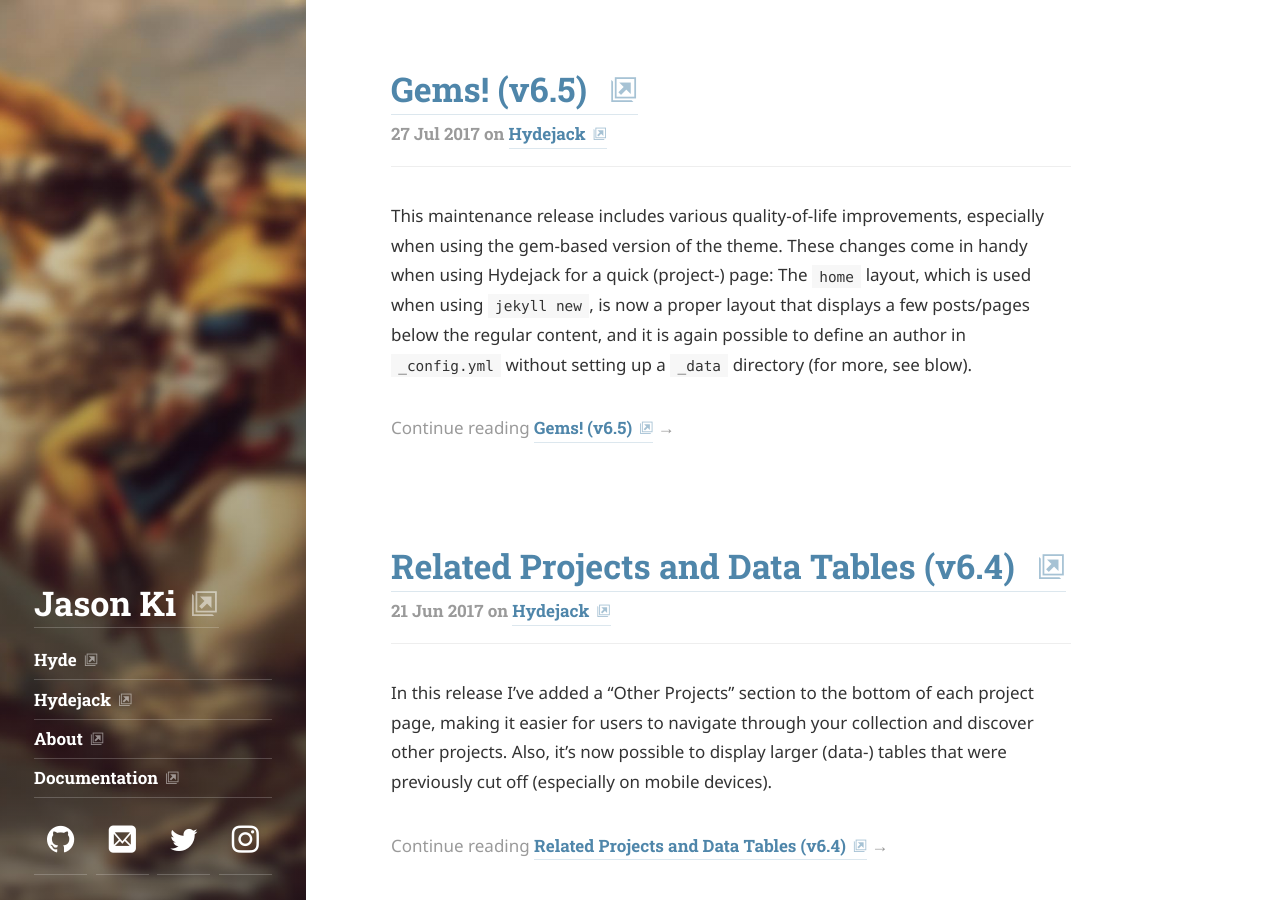
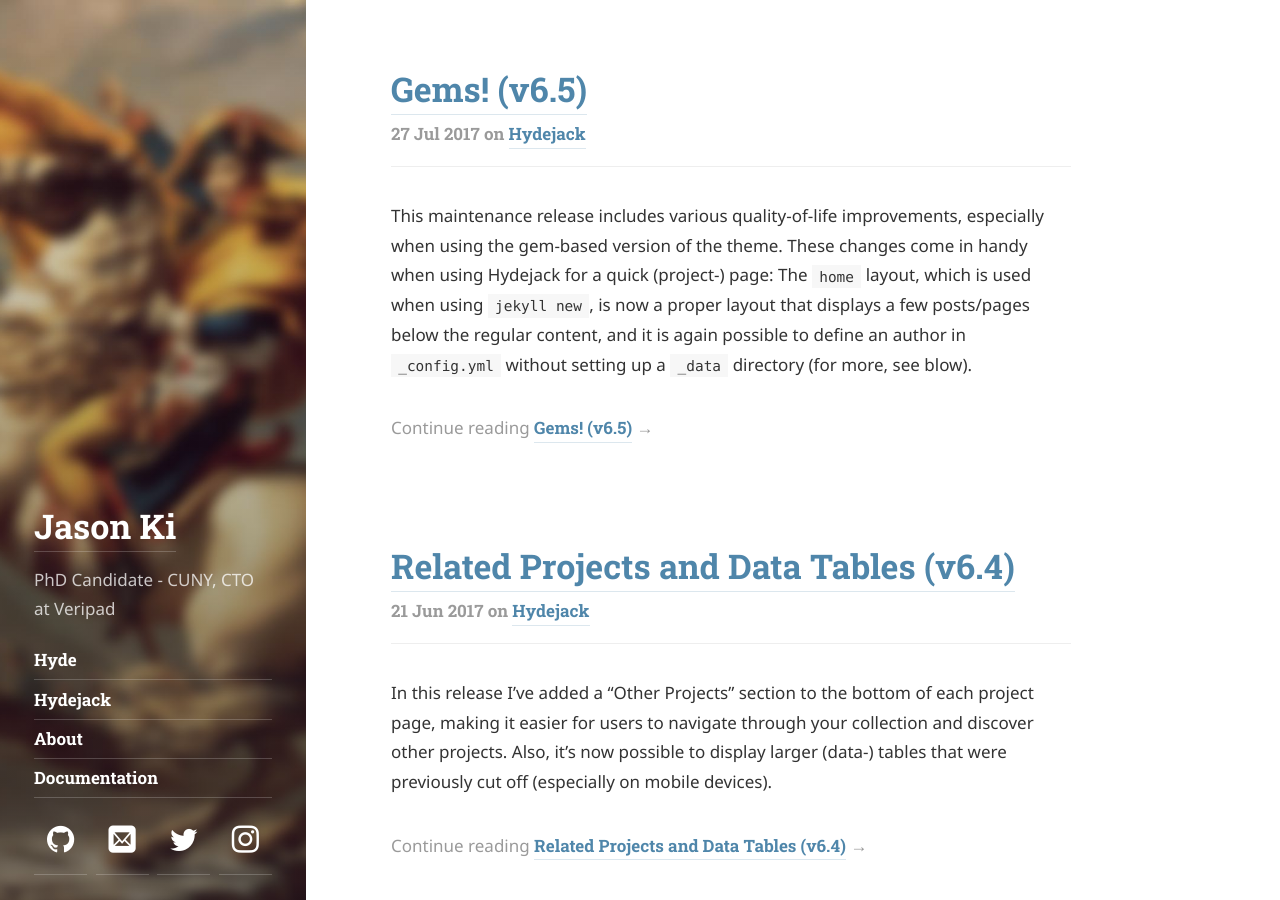
Before and after one commit to JasonJKi/jasonjki.github.io, a Jekyll site: the page built from index.html, in a window 1280 px wide and 900 px high. Built offline with Jekyll 4.4.1, drawn with Linux system fonts in a browser that asks for light colours; some web fonts are replaced; the list of posts is cut into pages by our own code.

Commit message:
Update _config.yml

```diff
--- a/_config.yml
+++ b/_config.yml
@@ -10,19 +10,19 @@
 
 # Set to '' when hosting a blog on GitHub Pages, ie on `//<username>.github.io`
 # Set to '/<reponame>' when using the `gh-pages` branch of a repository
-baseurl:             //jasonjki.github.io
+baseurl:             /jasonjki.github.io
 
 # A very short description of your page
-tagline:             Communicating technology and innovation.
+tagline:             Jason Ki - Home
 
 # A short description of the page, used in the sidebar and as fallback for the meta description tag.
 # Markdown enabled, but don't use more than one paragraph (enforced by `>`)
-description:         >
+description:         PhD Candidate - CUNY, CTO at Veripad
 
 # This should be the same author as first entry in `_data/authors.yml`
 author:
-  name:              <jason> <ki>
-  email:             <ki.jasonj@gmail>
+  name:              Jason Ki
+  email:             ki.jasonj@gmail
 
 # Fallback image and color
 image:               /jasonjki.github.io/assets/img/nap.jpg
```
